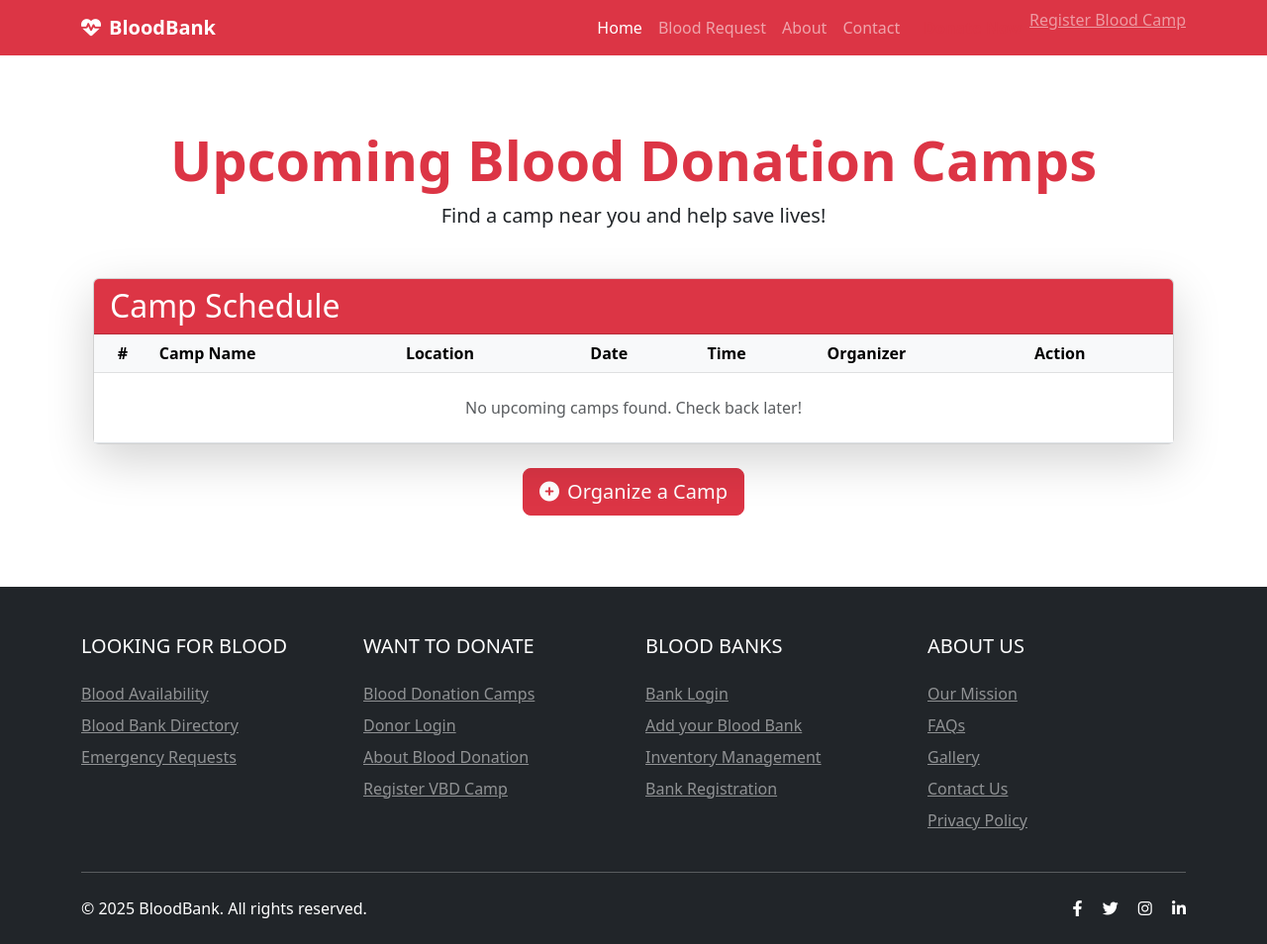
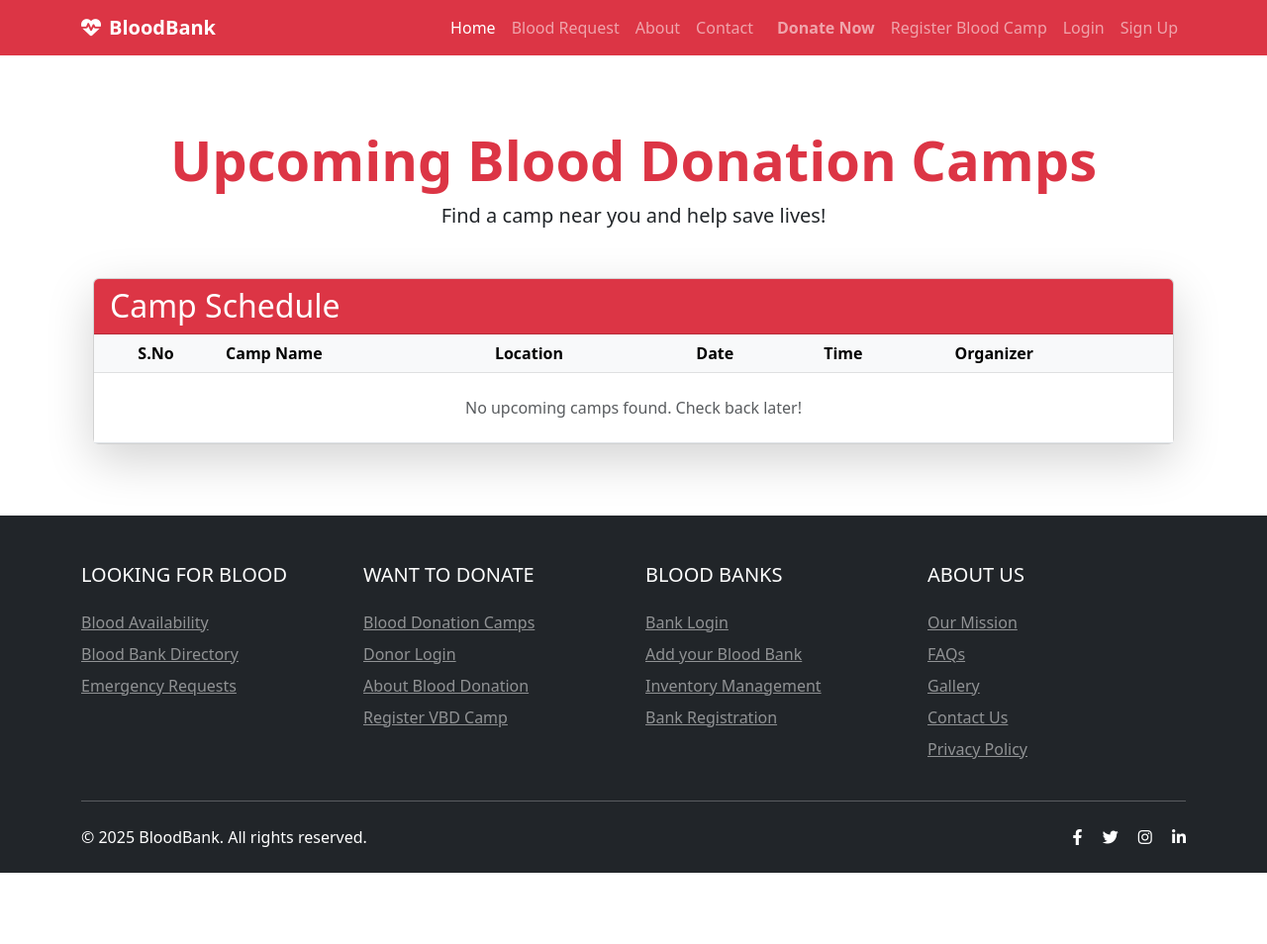
Before and after one commit to divyabhakt24/bloodbank-project, a Django app: template bloodbank/bloodbankapp/templates/blood_camp_list.html in a window 1280 px wide. Shown: the whole page at 99% size. After the commit the page ends 882 px from the top, so only its background shows below. Run offline with Django 5.2, Linux system fonts and the light colour scheme; the template is opened without the code that fills it, so the values that code supplies are empty.

Commit message:
updating functionality

```diff
--- a/bloodbank/bloodbankapp/templates/base.html
+++ b/bloodbank/bloodbankapp/templates/base.html
@@ -29,9 +29,24 @@
                 <li class="nav-item"><a class="nav-link" href="{% url 'request_blood' %}">Blood Request </a></li>
                 <li class="nav-item"><a class="nav-link" href="{% url 'about' %}">About</a></li>
                 <li class="nav-item"><a class="nav-link" href="#">Contact</a></li>
-                <li class="nav-item"><a class="nav-link btn  text-danger fw-bold ms-2"
+                <li class="nav-item"><a class="nav-link btn   fw-bold ms-2"
                                        href="{% url 'donate' %}">Donate Now</a></li>
-                <li><a href="{% url 'organize_camp' %}" class="text-white-50">Register Blood Camp</a></li>
+                <li class="nav-item"><a class="nav-link" href="{% url 'organize_camp' %}" >Register Blood Camp</a></li>
+                {% if request.user.is_authenticated %}
+                 <li class="nav-item dropdown">
+                  <a class="nav-link dropdown-toggle" href="#" id="userMenu" role="button" data-bs-toggle="dropdown" aria-expanded="false">
+                  <i class="fas fa-user"></i> {{ request.user.username }}
+                  </a>
+                     <ul class="dropdown-menu dropdown-menu-end" aria-labelledby="userMenu">
+            <li><a class="dropdown-item" href="{% url 'login' %}">Profile</a></li>
+            <li><hr class="dropdown-divider"></li>
+            <li><a class="dropdown-item text-danger" href="{% url 'logout' %}">Logout</a></li>
+        </ul>
+    </li>
+{% else %}
+    <li class="nav-item"><a class="nav-link" href="{% url 'login' %}">Login</a></li>
+    <li class="nav-item"><a class="nav-link" href="/main/register">Sign Up</a></li>
+{% endif %}
 
             </ul>
         </div>
@@ -49,7 +64,7 @@
                     <h5 class="text-uppercase mb-4">Looking for Blood</h5>
                     <ul class="list-unstyled">
                         <li class="mb-2"><a href="#" class="text-white-50">Blood Availability</a></li>
-                        <li class="mb-2"><a href="#" class="text-white-50">Blood Bank Directory</a></li>
+                        <li class="mb-2"><a href="/main/bloodbanks" class="text-white-50">Blood Bank Directory</a></li>
                         <li class="mb-2"><a href="#" class="text-white-50">Emergency Requests</a></li>
 
                     </ul>
--- a/bloodbank/bloodbankapp/templates/blood_camp_list.html
+++ b/bloodbank/bloodbankapp/templates/blood_camp_list.html
@@ -19,13 +19,12 @@
                 <table class="table table-hover mb-0">
                     <thead class="table-light">
                         <tr>
-                            <th class="text-center">#</th>
+                            <th class="text-center">S.No</th>
                             <th>Camp Name</th>
                             <th>Location</th>
                             <th>Date</th>
                             <th>Time</th>
                             <th>Organizer</th>
-                            <th>Action</th>
                         </tr>
                     </thead>
                     <tbody>
@@ -35,15 +34,12 @@
                             <td class="fw-bold">{{ camp.name }}</td>
                             <td>{{ camp.location }}</td>
                             <td>{{ camp.date|date:"d M Y" }}</td>
-                            <td>{{ camp.time|time:"h:i A" }}</td>
+                            <td>{{ camp.start_time|time:"h:i A" }} - {{ camp.end_time|time:"h:i A" }}</td>
                             <td>{{ camp.organizer }}</td>
-                            <td>
-                                <a href="#" class="btn btn-sm btn-outline-danger">Register</a>
-                            </td>
                         </tr>
                         {% empty %}
                         <tr>
-                            <td colspan="7" class="text-center py-4 text-muted">
+                            <td colspan="6" class="text-center py-4 text-muted">
                                 No upcoming camps found. Check back later!
                             </td>
                         </tr>
@@ -53,12 +49,5 @@
             </div>
         </div>
     </div>
-
-    <!-- Optional: Add a button to organize a new camp -->
-    <div class="text-center mt-4">
-        <a href="#" class="btn btn-danger btn-lg">
-            <i class="fas fa-plus-circle me-2"></i>Organize a Camp
-        </a>
-    </div>
 </div>
 {% endblock %}
```
Also changed, not shown: bloodbank/bloodbankapp/models.py (+12 -19 lines), bloodbank/bloodbankapp/views.py (+36 -21 lines), bloodbank/bloodbankapp/migrations/0009_remove_blooddonationcamp_address_and_more.py (added).
